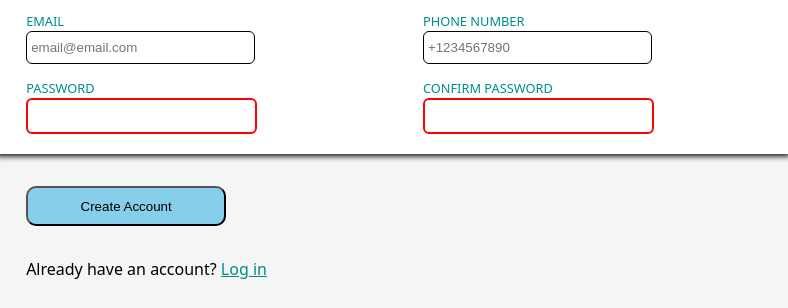
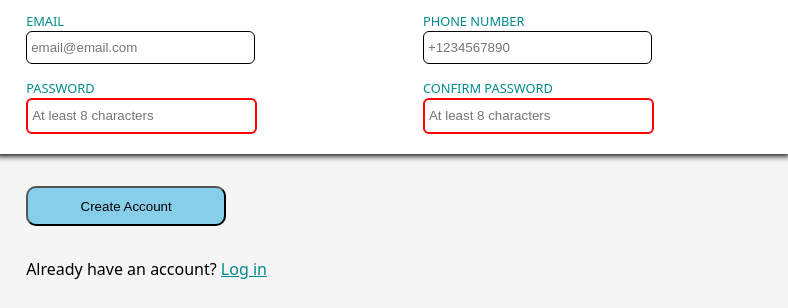
Before and after one commit to idekwat/odin-sign-up-form, a plain HTML site: page index.html in a window 1280 px wide. Shown: the part 374-682 px from the top of the page, 492-1280 px from the left. Drawn offline with Linux system fonts and the light colour scheme.

Commit message:
edited password field to have 8 characters minimum

```diff
--- a/index.html
+++ b/index.html
@@ -51,11 +51,11 @@
                 <div class="passwordFields">
                     <div id="pass1Field">
                         <label for="password1">PASSWORD</label><br>
-                        <input type="password" id="password1" required>
+                        <input type="password" id="password1" placeholder="At least 8 characters" required minlength="8">
                     </div>
                     <div id="pass2Field">
                         <label for="password2">CONFIRM PASSWORD</label><br>
-                        <input type="password" id="password2" required>
+                        <input type="password" id="password2" placeholder="At least 8 characters" required minlength="8">
                     </div>
                 </div>
             </form>
```
